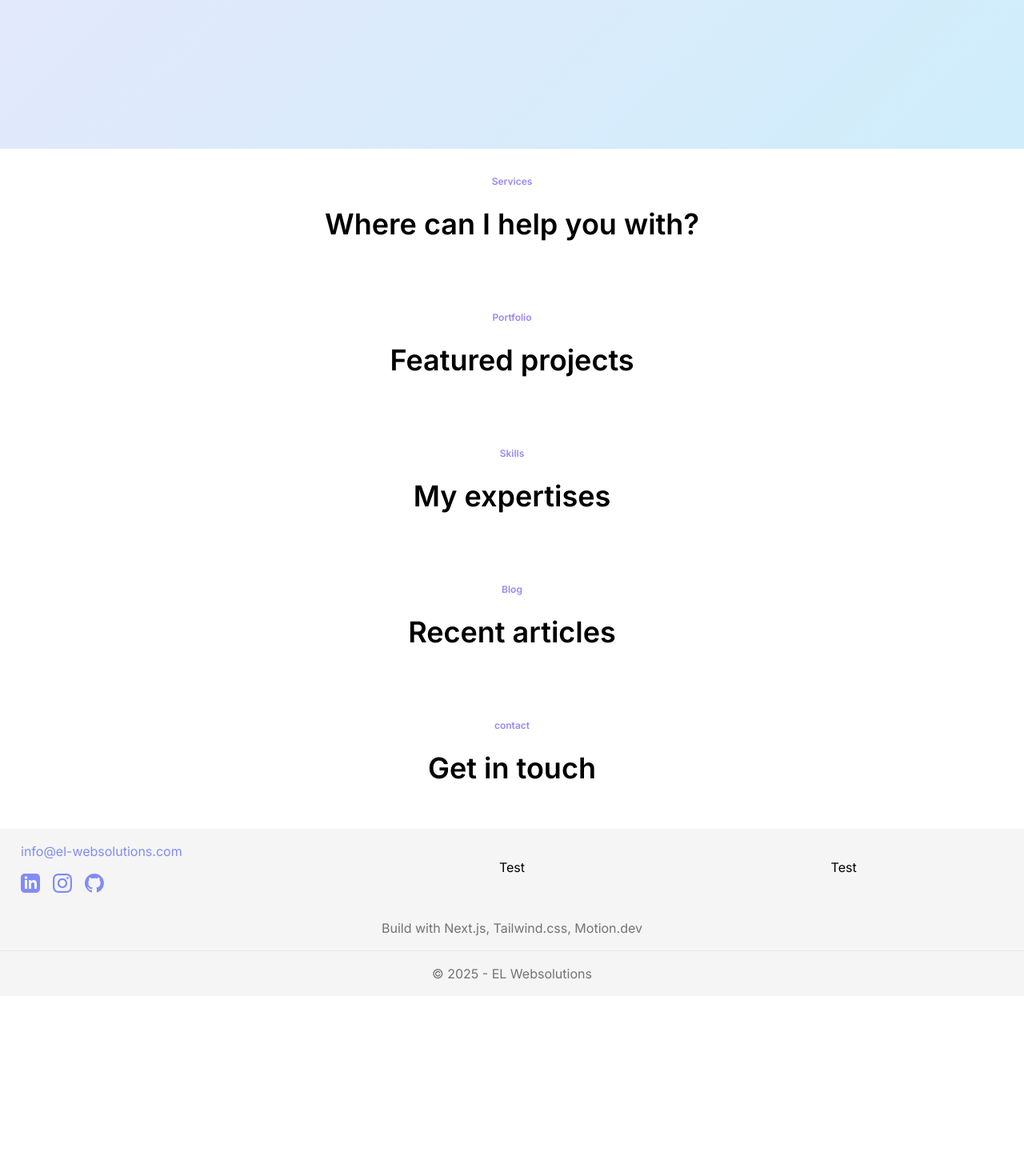
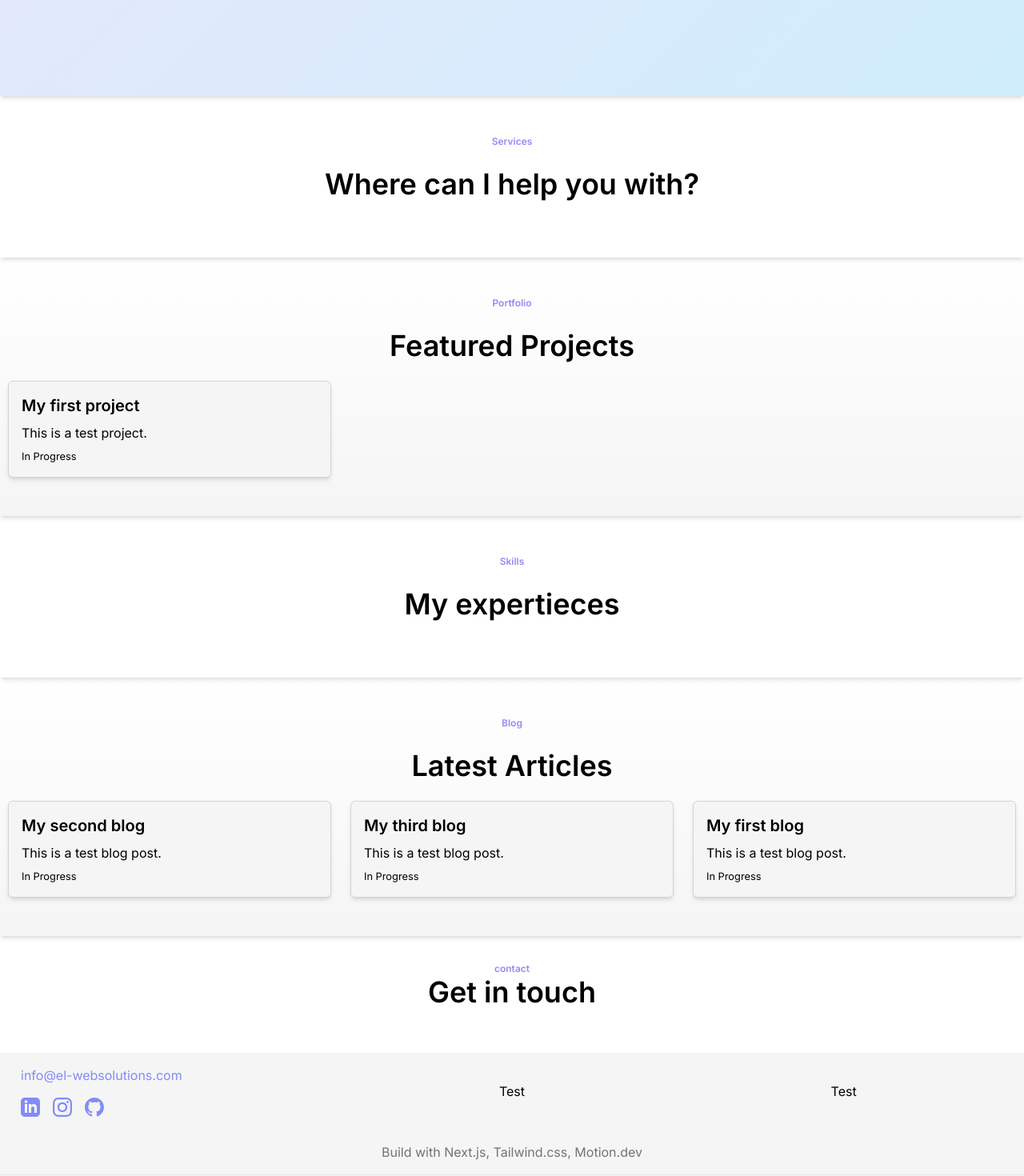
Before and after one commit to EgbertLudema/EL-Websolutions-React, a Next.js app: page / in a window 1280 px wide. Shown: the part 680-2150 px from the top of the page at 80% size. Before the commit the page ends 1925 px from the top, so only its background shows below. Built offline with nearby package versions, Linux system fonts and the light colour scheme.

Commit message:
Homepage updates
- Created components for sections
- Displayed the 3 most recent blogs and projects in their sections
- General styling updates(mainly tailwind)

```diff
--- a/app/blogs/example2-blog.mdx
+++ b/app/blogs/example2-blog.mdx
@@ -1,7 +1,7 @@
 ---
 title: "My second blog"
 description: "This is a test blog post."
-date: "2025-01-30"
+date: 2025-02-30
 status: "In Progress"
 tags: ["test"]
 links:
--- a/app/globals.css
+++ b/app/globals.css
@@ -52,7 +52,9 @@ main{
     background: var(--light-background-gradient);
 }
 
-
+.hero{
+    min-height: calc(100vh - 70px);
+}
 
 .bg-gradient-primary {
     background: var(--primary-gradient);
--- a/app/page.tsx
+++ b/app/page.tsx
@@ -1,11 +1,20 @@
-import { div } from "motion/react-client";
 import Link from "next/link";
+import Portfolio from "../components/homepage/portfolio";
+import { getAllProjects } from "@/lib/server/getProjects";
+import Blog from "@/components/homepage/blog";
+import { getAllBlogs } from "@/lib/server/getBlogs";
+import Services from "@/components/homepage/services";
+import Skills from "@/components/homepage/skills";
+import Contact from "@/components/contact";
 
-export default function HomePage() {
+export default async function HomePage() {
+    const allProjects = await getAllProjects();
+    const allBlogs = await getAllBlogs();
+
     return (
         <div>
-            <main>
-                <div className="container relative flex flex-col justify-center items-center py-8 min-h-screen">
+            <main className="shadow-md">
+                <div className="container relative flex flex-col justify-center items-center py-12 min-h-screen hero">
                     <p className=" text-center sub-title mb-6 backdrop-blur-md">Available for Freelance projects</p>
                     <h1 className="text-center mb-6">Crafting digital experiences</h1>
                     <p className="text-center text-lg mb-8 text-gray-700 dark:text-gray-400">Full-stack developer specializing in creating beautiful, functional, and user-centered digital experiences</p>
@@ -26,29 +35,11 @@ export default function HomePage() {
                     </svg>
                 </div>
             </main>
-            <section className="container py-8">
-                <p className=" text-center sub-title mb-6 backdrop-blur-md">Services</p>
-                <h2 className="text-center mb-6">Where can I help you with?</h2>
-            </section>
-            <section className="container py-8">
-                <p className=" text-center sub-title mb-6 backdrop-blur-md">Portfolio</p>
-                <h2 className="text-center mb-6">Featured projects</h2>
-            </section>
-            <section className="container py-8">
-                <p className=" text-center sub-title mb-6 backdrop-blur-md">Skills</p>
-                <h2 className="text-center mb-6">My expertises</h2>
-
-            </section>
-            <section className="container py-8">
-                <p className=" text-center sub-title mb-6 backdrop-blur-md">Blog</p>
-                <h2 className="text-center mb-6">Recent articles</h2>
-            </section>
-            <section className="py-8 contact">
-                <div className="container">
-                    <p className=" text-center sub-title mb-6 backdrop-blur-md">contact</p>
-                    <h2 className="text-center mb-6">Get in touch</h2>
-                </div>
-            </section>
+            <Services />
+            <Portfolio allProjects={allProjects} />
+            <Skills />
+            <Blog allBlogs={allBlogs} />
+            <Contact />
         </div>
     );
 }
--- a/components/BlogTagFilter.tsx
+++ b/components/BlogTagFilter.tsx
@@ -18,12 +18,19 @@ export default function TagFilter({ allBlogs, allTags }: { allBlogs: BlogPost[];
         );
     };
 
-    // Filter blogs
+    // Filter blogs based on selected tags
     const filteredBlogs = selectedTags.length
         ? allBlogs.filter((blog) =>
               selectedTags.every((tag) => blog.tags?.includes(tag)) // Must contain all selected tags
           )
         : allBlogs; // Show all if no tags are selected
+
+    // Sort: Unfinished blogs (no date) first, then by date (newest first)
+    const sortedBlogs = [...filteredBlogs].sort((a, b) => {
+        if (!a.date) return -1; // If 'a' has no date, it goes first
+        if (!b.date) return 1; // If 'b' has no date, 'a' stays lower
+        return new Date(b.date).getTime() - new Date(a.date).getTime(); // Otherwise, sort by date (newest first)
+    });
 
     return (
         <div>
@@ -56,8 +63,8 @@ export default function TagFilter({ allBlogs, allTags }: { allBlogs: BlogPost[];
                 className="mt-6 grid grid-cols-1 sm:grid-cols-2 md:grid-cols-3 gap-4 place-items-center"
             >
                 <AnimatePresence>
-                    {filteredBlogs.length > 0 ? (
-                        filteredBlogs.map((blog) => (
+                    {sortedBlogs.length > 0 ? (
+                        sortedBlogs.map((blog) => (
                             <motion.div
                                 key={blog.slug}
                                 layout
--- a/components/Navbar.tsx
+++ b/components/Navbar.tsx
@@ -20,7 +20,7 @@ export default function Navbar() {
 
     return (
         <nav className="bg-white dark:bg-neutral-900 shadow-md p-2">
-            <div className="container mx-auto flex justify-between items-center">
+            <div className="container mx-auto flex justify-between items-center h-[54px]">
                 {/* Logo or Brand */}
                 <Link href="/" className="text-xl font-bold text-black dark:text-white">
                     <Image src="/images/EL-color-no-bg-name-no-padding.png" width={180} height={70} alt="Logo EL Websolutions" />
--- a/components/ProjectTagFilter.tsx
+++ b/components/ProjectTagFilter.tsx
@@ -18,12 +18,19 @@ export default function TagFilter({ allProjects, allTags }: { allProjects: Proje
         );
     };
 
-    // Filter projects
+    // Filter projects based on selected tags
     const filteredProjects = selectedTags.length
         ? allProjects.filter((project) =>
               selectedTags.every((tag) => project.tags?.includes(tag)) // Must contain all selected tags
           )
         : allProjects; // Show all if no tags are selected
+
+    // Sort: Unfinished projects (no date) first, then by date (newest first)
+    const sortedProjects = [...filteredProjects].sort((a, b) => {
+        if (!a.date) return -1; // If 'a' has no date, it goes first
+        if (!b.date) return 1; // If 'b' has no date, 'a' stays lower
+        return new Date(b.date).getTime() - new Date(a.date).getTime(); // Otherwise, sort by date (newest first)
+    });
 
     return (
         <div>
@@ -56,8 +63,8 @@ export default function TagFilter({ allProjects, allTags }: { allProjects: Proje
                 className="mt-6 grid grid-cols-1 sm:grid-cols-2 md:grid-cols-3 gap-4 place-items-center"
             >
                 <AnimatePresence>
-                    {filteredProjects.length > 0 ? (
-                        filteredProjects.map((project) => (
+                    {sortedProjects.length > 0 ? (
+                        sortedProjects.map((project) => (
                             <motion.div
                                 key={project.slug}
                                 layout
--- /dev/null
+++ b/components/contact.tsx
@@ -0,0 +1,10 @@
+export default function Contact(){
+    return(
+        <section className="py-8 shadow-md contact">
+            <div className="container">
+                <p className=" text-center sub-title">contact</p>
+                <h2 className="text-center mb-6">Get in touch</h2>
+            </div>
+        </section>
+    )
+}
--- /dev/null
+++ b/components/homepage/blog.tsx
@@ -0,0 +1,45 @@
+import Link from "next/link";
+import { BlogPost } from "@/lib/server/getBlogs";
+
+export default function Blog({ allBlogs }: { allBlogs: BlogPost[] }) {
+    if (!allBlogs || allBlogs.length === 0) {
+        return <p className="text-center text-neutral-600 dark:text-neutral-300">No blogs found.</p>;
+    }
+
+    // Sort: Unfinished blogs (no date) first, then by date (newest first)
+    const sortedBlogs = [...allBlogs].sort((a, b) => {
+        if (!a.date) return -1; // If 'a' has no date, it goes first
+        if (!b.date) return 1; // If 'b' has no date, 'a' stays lower
+        return new Date(b.date).getTime() - new Date(a.date).getTime(); // Otherwise, sort by date (newest first)
+    });
+
+    // Take the first 3 blogs
+    const recentBlogs = sortedBlogs.slice(0, 3);
+
+    return (
+        <section className="py-12 shadow-md bg-gradient-to-b from-transparent to-neutral-100 dark:to-neutral-800">
+            <div className="container">
+                <p className="text-center sub-title mb-6">Blog</p>
+                <h2 className="text-center mb-6">Latest Articles</h2>
+
+                <div className="grid grid-cols-1 sm:grid-cols-2 md:grid-cols-3 gap-6 place-items-center">
+                    {recentBlogs.map((blog) => (
+                        <div
+                            key={blog.slug}
+                            className="p-4 rounded-md shadow-md w-full bg-neutral-100 dark:bg-neutral-800
+                            text-black dark:text-white border border-neutral-300 dark:border-neutral-600"
+                        >
+                            <h3 className="text-xl font-semibold">
+                                <Link href={`/blog/${blog.slug}`} className="hover:underline">
+                                    {blog.title}
+                                </Link>
+                            </h3>
+                            <p className="mt-2">{blog.description}</p>
+                            <small className="block mt-2">{blog.status}</small>
+                        </div>
+                    ))}
+                </div>
+            </div>
+        </section>
+    );
+}
--- /dev/null
+++ b/components/homepage/portfolio.tsx
@@ -0,0 +1,45 @@
+import Link from "next/link";
+import { ProjectPost } from "@/lib/server/getProjects";
+
+export default function Portfolio({ allProjects }: { allProjects: ProjectPost[] }) {
+    if (!allProjects || allProjects.length === 0) {
+        return <p className="text-center text-neutral-600 dark:text-neutral-300">No projects found.</p>;
+    }
+
+    // Sort: Unfinished projects first, then by date (newest first)
+    const sortedProjects = [...allProjects].sort((a, b) => {
+        if (!a.date) return -1; // If 'a' has no date, it goes first
+        if (!b.date) return 1; // If 'b' has no date, 'a' stays lower
+        return new Date(b.date).getTime() - new Date(a.date).getTime(); // Otherwise, sort by date (newest first)
+    });
+
+    // Take the first 3 projects
+    const recentProjects = sortedProjects.slice(0, 3);
+
+    return (
+        <section className="py-12 shadow-md bg-gradient-to-b from-transparent to-neutral-100 dark:to-neutral-800">
+            <div className="container">
+                <p className="text-center sub-title mb-6">Portfolio</p>
+                <h2 className="text-center mb-6">Featured Projects</h2>
+
+                <div className="grid grid-cols-1 sm:grid-cols-2 md:grid-cols-3 gap-6 place-items-center">
+                    {recentProjects.map((project) => (
+                        <div
+                            key={project.slug}
+                            className="p-4 rounded-md shadow-md w-full bg-neutral-100 dark:bg-neutral-800
+                            text-black dark:text-white border border-neutral-300 dark:border-neutral-600"
+                        >
+                            <h3 className="text-xl font-semibold">
+                                <Link href={`/project/${project.slug}`} className="hover:underline">
+                                    {project.title}
+                                </Link>
+                            </h3>
+                            <p className="mt-2">{project.description}</p>
+                            <small className="block mt-2">{project.status}</small>
+                        </div>
+                    ))}
+                </div>
+            </div>
+        </section>
+    );
+}
--- /dev/null
+++ b/components/homepage/services.tsx
@@ -0,0 +1,10 @@
+export default function Services(){
+    return(
+        <section className="py-12 shadow-md">
+            <div className="container">
+                <p className=" text-center sub-title mb-6">Services</p>
+                <h2 className="text-center mb-6">Where can I help you with?</h2>
+            </div>
+        </section>
+    )
+}
--- /dev/null
+++ b/components/homepage/skills.tsx
@@ -0,0 +1,10 @@
+export default function Skills(){
+    return(
+    <section className="py-12 shadow-md">
+        <div className="container">
+            <p className=" text-center sub-title mb-6">Skills</p>
+            <h2 className="text-center mb-6">My expertieces</h2>
+        </div>
+    </section>
+    )
+}
```
